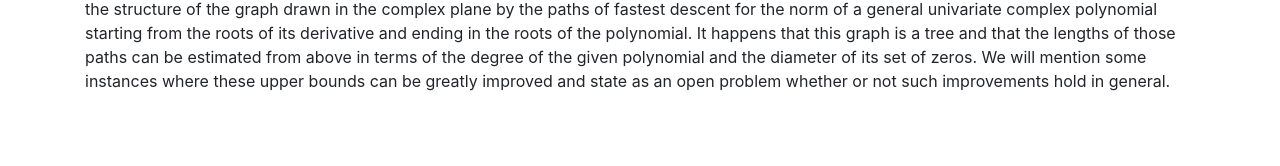
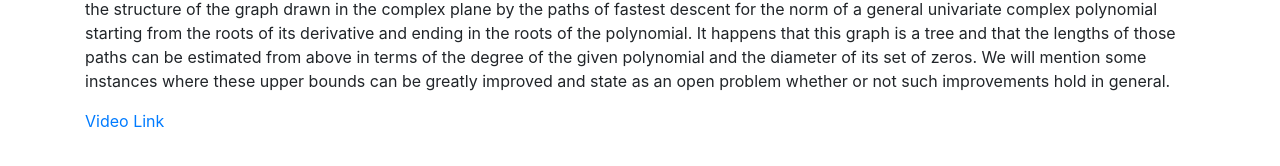
Before and after one commit to lively-cat-lover/DAHD-webinar, a Jekyll site: the page built from _posts/2020-09-23-Damien-Roy.md, in a window 1280 px wide. Shown: the part 369-535 px from the top of the page. Built offline with Jekyll 4.4.1, drawn with Linux system fonts in a browser that asks for light colours.

Commit message:
add video link

```diff
--- a/_posts/2020-09-23-Damien-Roy.md
+++ b/_posts/2020-09-23-Damien-Roy.md
@@ -10,3 +10,5 @@ categories: Diophantine approximation
 Abstract: The theorem of Lindemann-Weierstrass asserts that the exponentials of distinct algebraic numbers are linearly independent over the field of rational numbers. The proof uses a construction of simultaneous rational approximations to such exponentials values, which goes back to Hermite.  In this talk, we show that, from an adelic perspective, these approximations are essentially best possible.  This point of view partly explains the nature of the algebraic numbers whose exponentials have a structured continuous fraction expansion.   We also propose few specific conjectures regarding simultaneous approximations to such values in adèle rings.
 
 The proof of our main result requires a separate analysis for each place of the associated number field.  For the Archimedean places, it relies on the structure of the graph drawn in the complex plane by the paths of fastest descent for the norm of a general univariate complex polynomial starting from the roots of its derivative and ending in the roots of the polynomial. It happens that this graph is a tree and that the lengths of those paths can be estimated from above in terms of the degree of the given polynomial and the diameter of its set of zeros.  We will mention some instances where these upper bounds can be greatly improved and state as an open problem whether or not such improvements hold in general.
+
+[Video Link](https://drive.google.com/file/d/1kJRlFFNAjSecLoJpNOCFPrnPsBP21PIg/)
```
